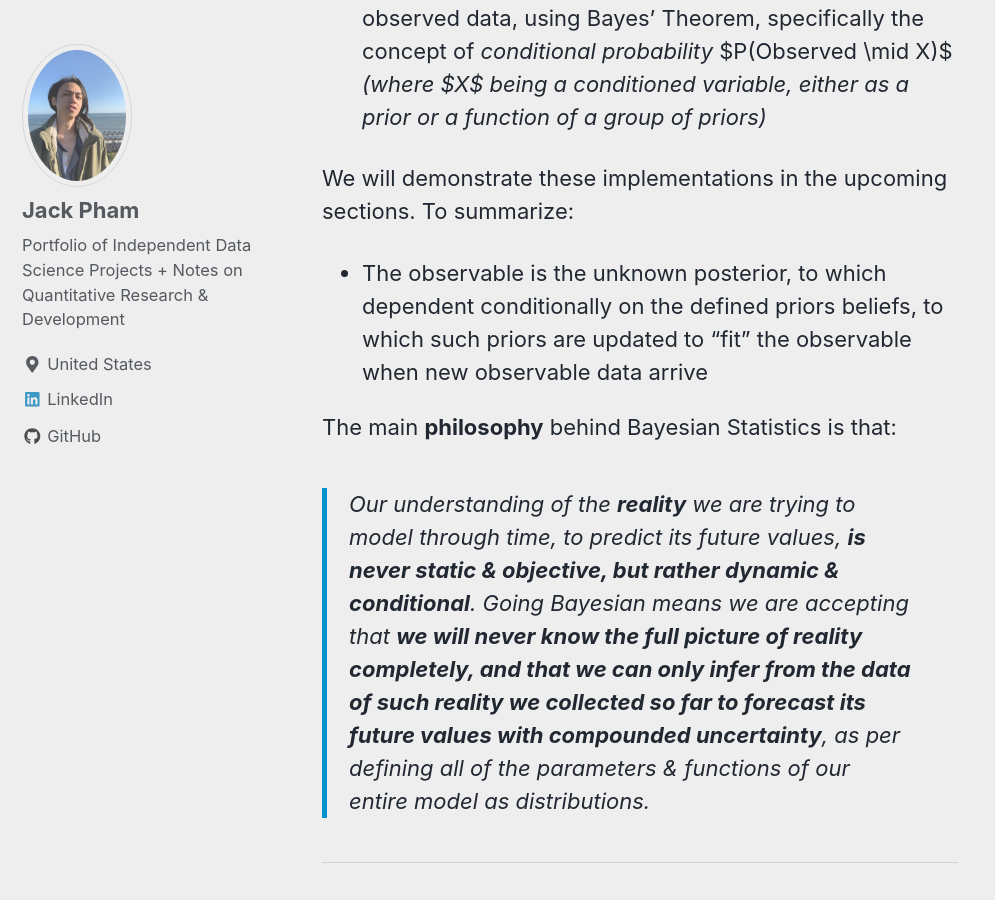
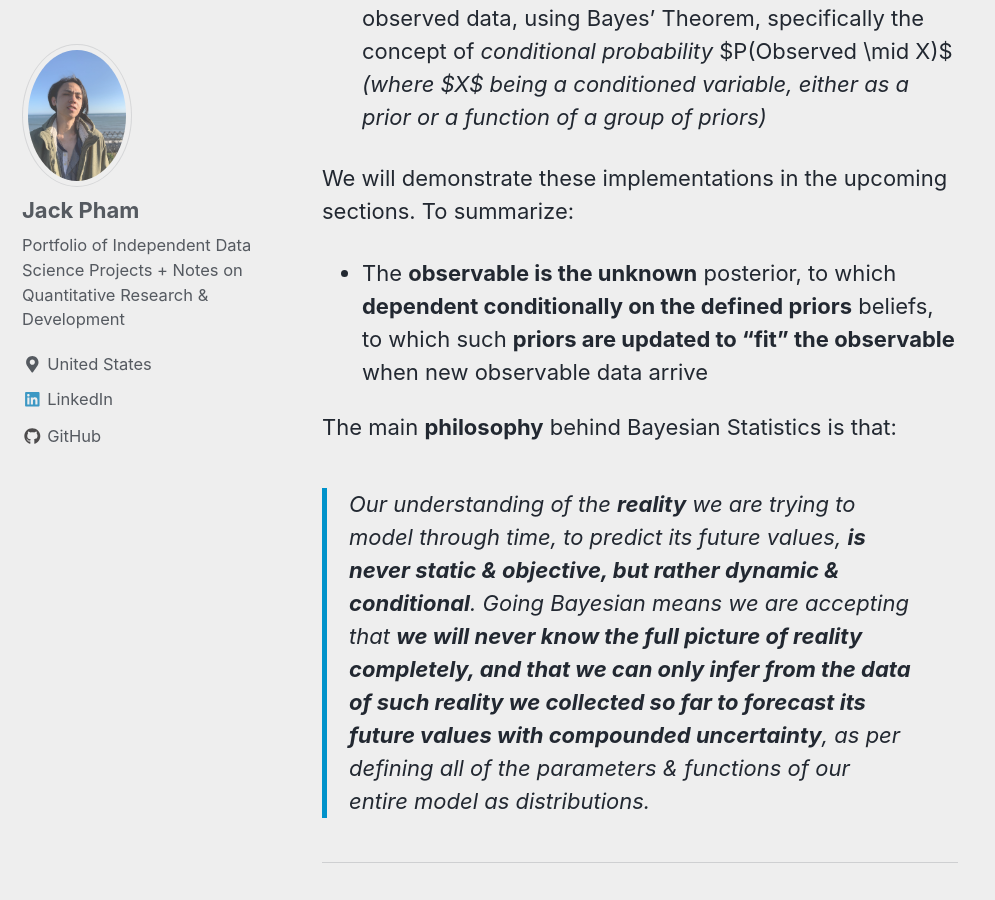
Before and after one commit to jp-quant/jp-quant.github.io, a Jekyll site: the page built from _posts/2020-09-01-fbprophet_bayesian_glm.md, in a window 1280 px wide and 900 px high, scrolled down 5782 px. Shown: the whole window, without its empty margins (0-995 px from the left). Built offline with Jekyll 4.4.1, drawn with Linux system fonts in a browser that asks for light colours; nearby versions of some CDN libraries.

```diff
--- a/_posts/2020-09-01-fbprophet_bayesian_glm.md
+++ b/_posts/2020-09-01-fbprophet_bayesian_glm.md
@@ -91,7 +91,7 @@ Shortly put in details, implementation of Bayesian Statistics on time-series GLM
 
 We will demonstrate these implementations in the upcoming sections.
 To summarize:
-- The observable is the unknown posterior, to which dependent conditionally on the defined priors beliefs, to which such priors are updated to "fit" the observable when new observable data arrive
+- The **observable is the unknown** posterior, to which **dependent conditionally on the defined priors** beliefs, to which such **priors are updated to "fit" the observable** when new observable data arrive
 
 The main **philosophy** behind Bayesian Statistics is that:
 > Our understanding of the **reality** we are trying to model through time, to predict its future values, **is never static & objective, but rather dynamic & conditional**. Going Bayesian means we are accepting that **we will never know the full picture of reality completely, and that we can only infer from the data of such reality we collected so far to forecast its future values with compounded uncertainty**, as per defining all of the parameters & functions of our entire model as distributions.
```
Also changed, not shown: other parts of _posts/2020-09-01-fbprophet_bayesian_glm.md (+1 -1 lines).
